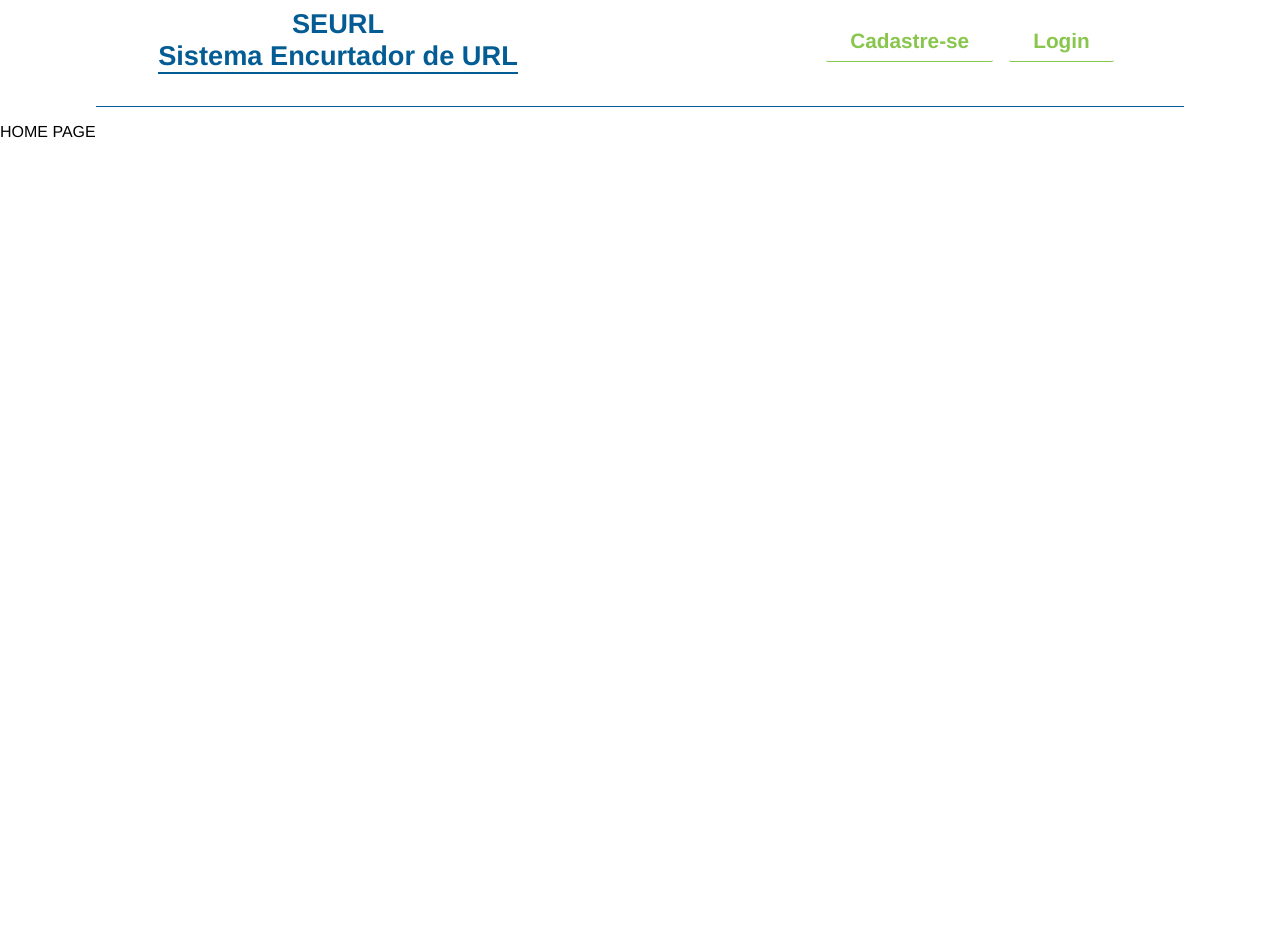
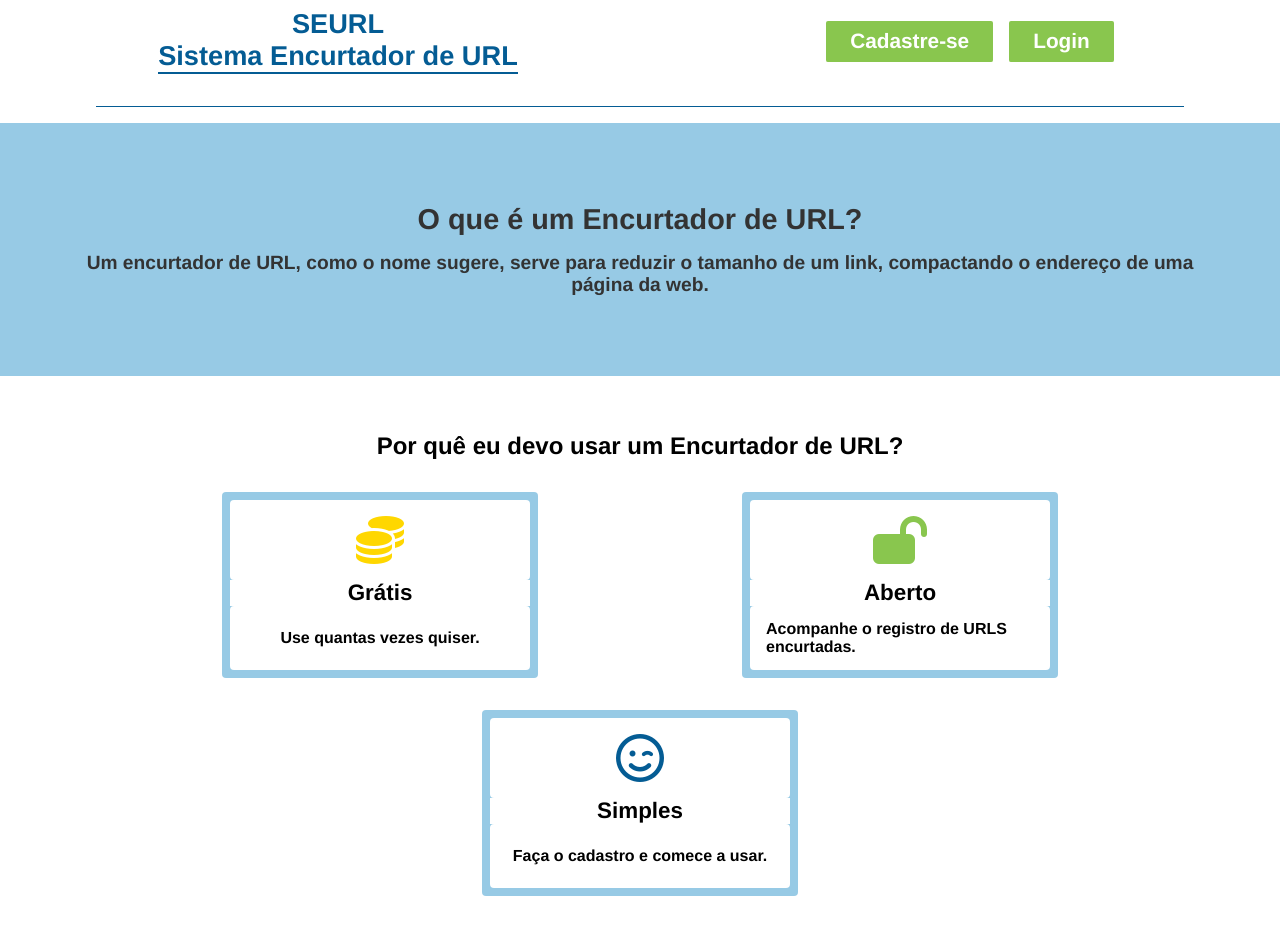
Before and after one commit to NetoVilela/SistemaEncurtadorDeURL, a React (Create React App) app in the folder frontend/: page / in a window 1280 px wide. Before the commit the page ends 800 px from the top, so only its background shows below. Built offline with nearby package versions, Linux system fonts and the light colour scheme.

Commit message:
Adiciona 'Explanation' e 'Cards'

```diff
--- a/frontend/src/components/ButtonOption/ButtonOption.css
+++ b/frontend/src/components/ButtonOption/ButtonOption.css
@@ -1,8 +1,5 @@
 .link{
     text-decoration: none;
-    color: #89c64e;
+    color: #fff;
     font-weight: bold;
 }
-.link:hover{
-    color: #fff;
-}
--- a/frontend/src/components/ButtonOption/ButtonOption.jsx
+++ b/frontend/src/components/ButtonOption/ButtonOption.jsx
@@ -11,11 +11,7 @@ const ButtonOption = styled.div`
     border-radius: 2px;
     text-decoration: none;
     text-align: center;
-    :hover{
-        transition: 0.4s;
-        border-bottom: solid 1px #fff;
-        background: #89c64e;
-    }
+    background: #89c64e;
 
     @media (max-width: 768px){
         margin: 1vh;
--- /dev/null
+++ b/frontend/src/components/Card/Card.jsx
@@ -0,0 +1,55 @@
+import React from 'react';
+import styled from 'styled-components';
+
+const Card = styled.div`
+    padding: 1vh;
+    width: 300px;
+    min-width: 300px;
+    background: #97CAE5;
+    border-radius: 4px;
+    margin: 2vh;
+    .icon{
+        padding: 2vh;
+        border-radius: 4px;
+        color: ${({ color }) => color};
+        font-size: 3em;
+        display: flex;
+        justify-content: center;
+        background: #fff;
+    }
+
+    :hover{
+        transition: 0.4s;
+        box-shadow: 2px 2px 4px #333;
+    }
+
+`;
+
+const TitleCard = styled.div`
+    font-size: 1.4em;
+    display:flex;
+    justify-content: center;
+    background: #fff;
+    font-weight: bold;
+`;
+const Description = styled.div`
+    display: flex;
+    align-items: center;
+    justify-content: center;
+
+    font-size: 1em;
+    background: #fff;
+    padding: 2vh;
+    height: 4vh;
+    border-radius: 4px;
+`;
+
+export default props => {
+    return (
+        <Card color={props.color}>
+            <i className={props.icon}></i>
+            <TitleCard>{props.title}</TitleCard>
+            <Description>{props.description}</Description>
+        </Card>
+    )
+}
--- /dev/null
+++ b/frontend/src/components/Card/Cards.jsx
@@ -0,0 +1,22 @@
+import React from 'react';
+import styled from 'styled-components';
+
+/* Components General */
+import Card from './Card';
+
+const Cards = styled.div`
+    display: flex;
+    flex-wrap: wrap;
+    justify-content: space-around;
+    margin-top: 2vh;
+`;
+
+export default props => {
+    return (
+        <Cards>
+            <Card title="Grátis" icon="fas fa-coins icon" color="#ffd700" description="Use quantas vezes quiser." />
+            <Card title="Aberto" icon="fas fa-lock-open icon" color="#89c64e" description="Acompanhe o registro de URLS encurtadas." />
+            <Card title="Simples" icon="far fa-smile-wink icon" color="#045c94" description="Faça o cadastro e comece a usar." />
+        </Cards>
+    )
+}
--- /dev/null
+++ b/frontend/src/components/Container/Container.jsx
@@ -0,0 +1,19 @@
+import React from 'react';
+import styled from 'styled-components';
+
+const Container = styled.div`
+    display:flex;
+    justify-content: center;
+    width: 85%;
+    font-weight: bold;
+    margin: 0 auto;
+
+`;
+
+export default props =>{
+    return(
+        <Container>
+            {props.children}
+        </Container>
+    )
+}
--- /dev/null
+++ b/frontend/src/components/Explanation/Explanation.jsx
@@ -0,0 +1,48 @@
+import React from 'react';
+import styled from 'styled-components';
+
+
+const Explanation = styled.div`
+    display: flex;
+    justify-content: center;
+    background: #97CAE5;
+    color: #333;
+    font-weight: bold;
+    padding: 10vh;
+
+    @media only screen and (max-width: 430px){
+        font-size: 1.1em;
+    }
+    @media only screen and (min-width: 431px) and (max-width: 600px){
+        font-size: 1.3em;
+    }
+    @media only screen and (min-width: 601px) and (max-width: 999px){
+        font-size: 1.7em;
+    }
+    @media only screen and (min-width: 1000px){
+        font-size: 1.7em;
+    }
+
+`;
+
+const ExplanationContent = styled.div`
+    text-align: center;
+    h1{
+        font-size: 1.8em;
+    }
+    p{
+        margin-top: 2vh;
+        font-size: 1.2em;
+    }
+`;
+
+export default props => {
+    return (
+        <Explanation>
+            <ExplanationContent>
+                    <h1> O que é um Encurtador de URL?</h1>
+                    <p>Um encurtador de URL, como o nome sugere, serve para reduzir o tamanho de um link, compactando o endereço de uma página da web.</p>
+            </ExplanationContent>
+        </Explanation>
+    )
+}
--- /dev/null
+++ b/frontend/src/components/Why/Why.jsx
@@ -0,0 +1,25 @@
+import React from 'react';
+import styled from 'styled-components';
+
+/* Components general */
+import Cards from '../Card/Cards';
+
+const Why = styled.div`
+    margin-top: 4vh;
+    width: 100%;
+    padding: 3vh;
+`;
+
+const Title = styled.div`
+    text-align:center;
+    font-size: 1.5em;
+`;
+
+export default props => {
+    return (
+        <Why>
+            <Title>Por quê eu devo usar um Encurtador de URL?</Title>
+            <Cards />
+        </Why>
+    )
+}
--- a/frontend/src/pages/HomePage.jsx
+++ b/frontend/src/pages/HomePage.jsx
@@ -2,12 +2,18 @@ import React from 'react';
 
 /* Components general */
 import Menu from '../components/Menu/Menu';
+import Container from '../components/Container/Container';
+import Explanation from '../components/Explanation/Explanation';
+import Why from '../components/Why/Why';
 
-export default props =>{
-    return(
+export default props => {
+    return (
         <React.Fragment>
             <Menu />
-            HOME PAGE
+            <Explanation />
+            <Container>
+                <Why />
+            </Container>
         </React.Fragment>
     )
 }
```
